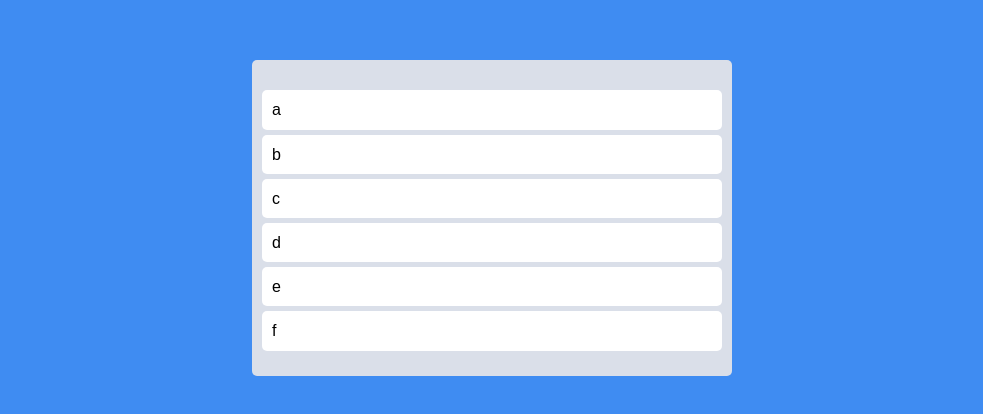
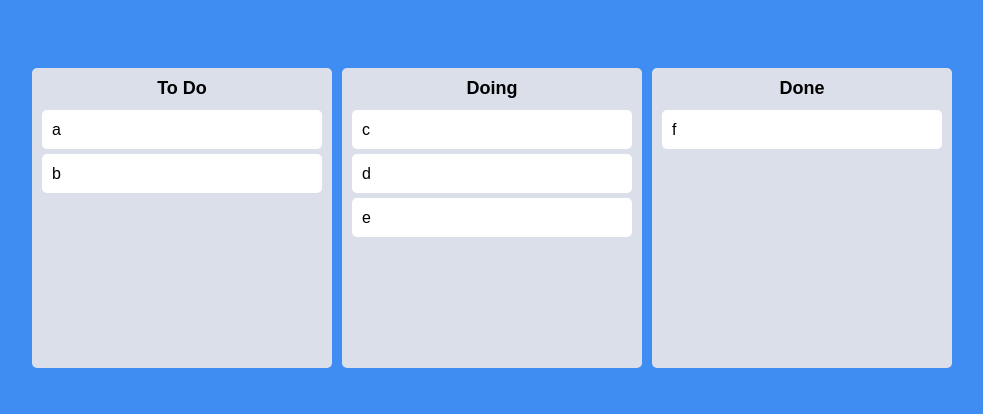
Before and after one commit to YooEuiseonBlog/kanban_board_app, a React (Create React App) app: page / in a window 1280 px wide. Shown: the part 182-596 px from the top of the page, without its empty margins (148-1131 px from the left). Built offline with nearby package versions, Linux system fonts and the light colour scheme.

Commit message:
kanban board: 같은 보드 내에서 카드 움직일 떄 사용하는 로직 적용

```diff
--- a/src/App.tsx
+++ b/src/App.tsx
@@ -1,18 +1,13 @@
-import {
-  DragDropContext,
-  Draggable,
-  Droppable,
-  DropResult,
-} from "react-beautiful-dnd";
+import { DragDropContext, DropResult } from "react-beautiful-dnd";
 import { useRecoilState } from "recoil";
 import styled from "styled-components";
 import { toDoState } from "./atoms";
-import DraggableCard from "./Components/DraggableCard";
+import Board from "./Components/Board";
 
 const Wrapper = styled.div`
   display: flex;
-  max-width: 480px;
-  width: 100%;
+  max-width: 680px;
+  width: 100vw;
   margin: 0 auto;
   justify-content: center;
   align-items: center;
@@ -20,52 +15,40 @@
 `;
 
 const Boards = styled.div`
-  display: grid;
-  grid-template-columns: repeat(1, 1fr);
-  width: 100%;
-`;
-
-const Board = styled.div`
-  padding: 20px 10px;
-  padding-top: 30px;
-  background-color: ${(props) => props.theme.boardColor};
-  border-radius: 5px;
-  min-height: 200px;
+  display: flex;
+  justify-content: center;
+  align-items: flex-start;
+  width: 100vw;
+  gap: 10px;
 `;
 
 function App() {
   const [toDos, setToDos] = useRecoilState(toDoState);
-  const onDragEnd = ({ draggableId, destination, source }: DropResult) => {
-    if (!destination) return;
-    setToDos((oldToDos) => {
-      const toDosCopy = [...oldToDos];
-      // 1) Delete item on source.index
-      console.log("Delete item on", source.index);
-      console.log(toDosCopy);
-      toDosCopy.splice(source.index, 1);
-      console.log("Deleted item");
-      console.log(toDosCopy);
-      // 2) Put back the item on the destination.index
-      console.log("Put back", draggableId, "on", destination.index);
-      toDosCopy.splice(destination?.index, 0, draggableId);
-      console.log(toDosCopy);
-      return toDosCopy;
-    });
+  const onDragEnd = (info: DropResult) => {
+    console.log(info);
+    const { destination, draggableId, source } = info;
+    if (destination?.droppableId === source.droppableId) {
+      // same board movement.
+      setToDos((allBoards) => {
+        const boardCopy = [...allBoards[source.droppableId]];
+        boardCopy.splice(source.index, 1);
+        boardCopy.splice(destination?.index, 0, draggableId);
+        console.log("rest_all_board", { ...allBoards });
+        return {
+          ...allBoards,
+          [source.droppableId]: boardCopy,
+        };
+      });
+    }
   };
+  console.log("rendered:", toDos);
   return (
     <DragDropContext onDragEnd={onDragEnd}>
       <Wrapper>
         <Boards>
-          <Droppable droppableId="one">
-            {(provided) => (
-              <Board ref={provided.innerRef} {...provided.droppableProps}>
-                {toDos.map((toDo, index) => (
-                  <DraggableCard key={toDo} index={index} toDo={toDo} />
-                ))}
-                {provided.placeholder}
-              </Board>
-            )}
-          </Droppable>
+          {Object.keys(toDos).map((boardId) => (
+            <Board boardId={boardId} key={boardId} toDos={toDos[boardId]} />
+          ))}
         </Boards>
       </Wrapper>
     </DragDropContext>
--- /dev/null
+++ b/src/Components/Board.tsx
@@ -0,0 +1,44 @@
+import { Droppable } from "react-beautiful-dnd";
+import DraggableCard from "./DraggableCard";
+import styled from "styled-components";
+
+const Wrapper = styled.div`
+  width: 300px;
+  padding: 20px 10px;
+  padding-top: 10px;
+  background-color: ${(props) => props.theme.boardColor};
+  border-radius: 5px;
+  min-height: 300px;
+`;
+
+const Title = styled.h2`
+  text-align: center;
+  font-weight: 600;
+  margin-bottom: 10px;
+  font-size: 18px;
+`;
+
+interface IBoardProps {
+  toDos: string[];
+  boardId: string;
+}
+
+function Board({ toDos, boardId }: IBoardProps) {
+  return (
+    <Wrapper>
+      <Title>{boardId}</Title>
+      <Droppable droppableId={boardId}>
+        {(provided) => (
+          <div ref={provided.innerRef} {...provided.droppableProps}>
+            {toDos.map((toDo, index) => (
+              <DraggableCard key={toDo} index={index} toDo={toDo} />
+            ))}
+            {provided.placeholder}
+          </div>
+        )}
+      </Droppable>
+    </Wrapper>
+  );
+}
+
+export default Board;
--- a/src/atoms.ts
+++ b/src/atoms.ts
@@ -1,6 +1,15 @@
 import { atom } from "recoil";
 
-export const toDoState = atom({
+interface IToDoState {
+  [key: string]: string[];
+}
+
+export const toDoState = atom<IToDoState>({
   key: "toDo",
-  default: ["a", "b", "c", "d", "e", "f"],
+  // default: ["a", "b", "c", "d", "e", "f"],
+  default: {
+    "To Do": ["a", "b"],
+    Doing: ["c", "d", "e"],
+    Done: ["f"],
+  },
 });
```
